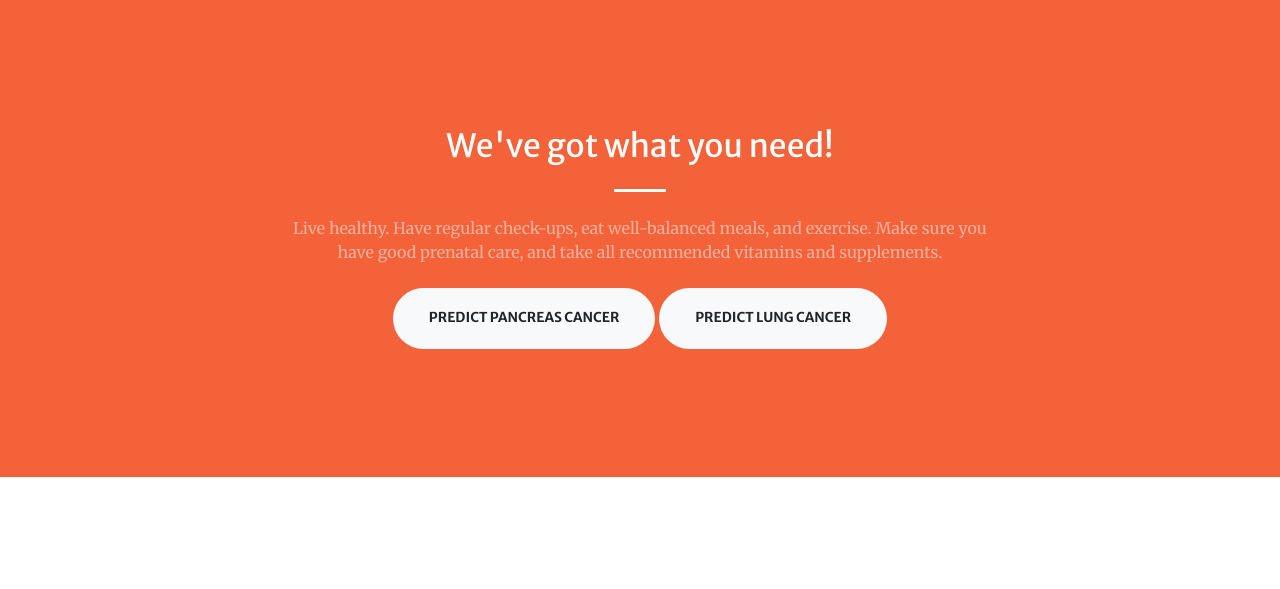
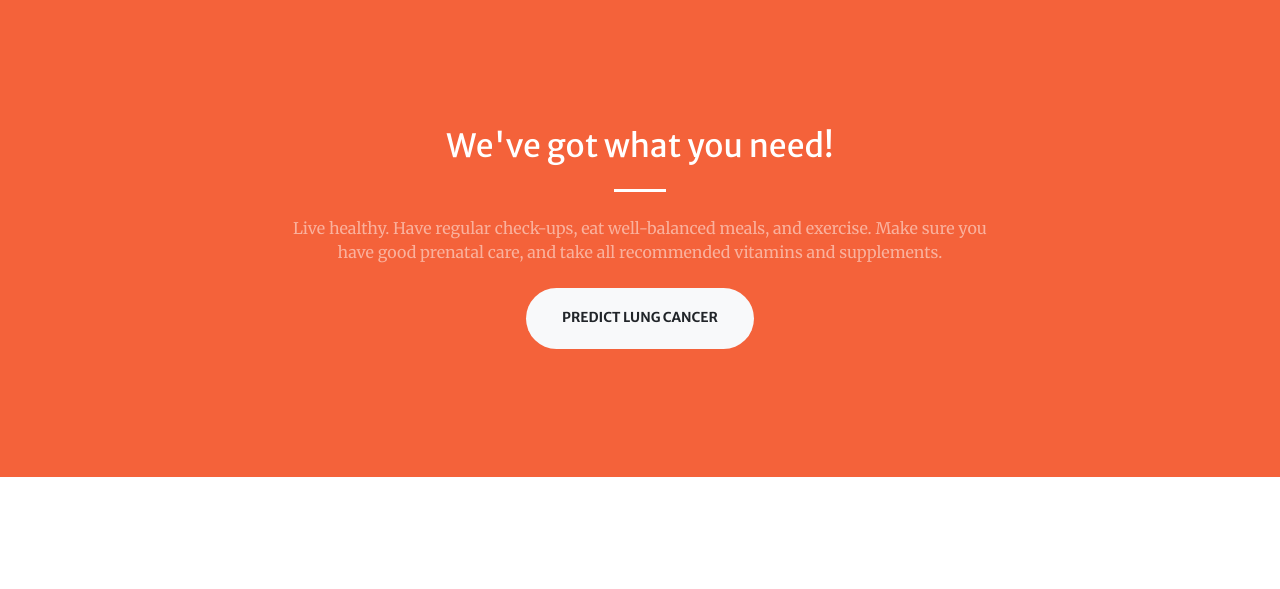
Before and after one commit to jenith-hue/Lung_Cancer, a Django app: page / in a window 1280 px wide. Shown: the part 801-1390 px from the top of the page. Run offline with Django 3.2, Linux system fonts and the light colour scheme; some libraries are stand-ins or nearby versions.

Commit message:
Changes
Changes

```diff
--- a/autism/templates/autism/base.html
+++ b/autism/templates/autism/base.html
@@ -32,7 +32,7 @@
     <!-- Navigation -->
     <nav class="navbar navbar-expand-lg navbar-light fixed-top py-3" id="mainNav">
         <div class="container">
-            <a class="navbar-brand js-scroll-trigger" href="#page-top">Lung and Pancreas Tumour Detection</a>
+            <a class="navbar-brand js-scroll-trigger" href="#page-top">Lung Tumour Detection</a>
             <button class="navbar-toggler navbar-toggler-right" type="button" data-toggle="collapse"
                 data-target="#navbarResponsive" aria-controls="navbarResponsive" aria-expanded="false"
                 aria-label="Toggle navigation">
--- a/autism/templates/autism/home.html
+++ b/autism/templates/autism/home.html
@@ -7,15 +7,13 @@
     <div class="container h-100">
         <div class="row h-100 align-items-center justify-content-center text-center">
             <div class="col-lg-10 align-self-end">
-                <h1 class="text-uppercase text-white font-weight-bold">Lung and Pancreas Tumour Detection
+                <h1 class="text-uppercase text-white font-weight-bold">Lung Tumour Detection
                 </h1>
                 <hr class="divider my-4">
             </div>
             <div class="col-lg-8 align-self-baseline">
                 <p class="text-white-75 font-weight-light mb-5">Lung cancer begins in the lungs and may spread to lymph nodes or other organs in the body, such as the brain. Cancer from other organs also may spread to the lungs. When cancer cells spread from one organ to another, they are called metastases.
                 </p>
-                <p class="text-white-75 font-weight-light mb-5">
-                    Pancreatic cancer is a disease in which malignant (cancerous) cells form in the tissues of the pancreas. The pancreas is a gland located behind the stomach and in front of the spine. The pancreas produces digestive juices and hormones that regulate blood sugar. Cells called exocrine pancreas cells produce the digestive juices, while cells called endocrine pancreas cells produce the hormones. The majority of pancreatic cancers start in the exocrine cells.</p>
                 <a class="btn btn-primary btn-xl js-scroll-trigger" href="#about">Find Out More</a>
             </div>
         </div>
@@ -33,7 +31,6 @@
                     exercise. Make sure you have good prenatal care, and take all recommended vitamins and supplements.
 
                 </p>
-                <a class="btn btn-light btn-xl js-scroll-trigger" href="#predict">Predict Pancreas Cancer</a>
                 <a class="btn btn-light btn-xl js-scroll-trigger" href="#predictt">Predict Lung Cancer</a>
 
             </div>
```
